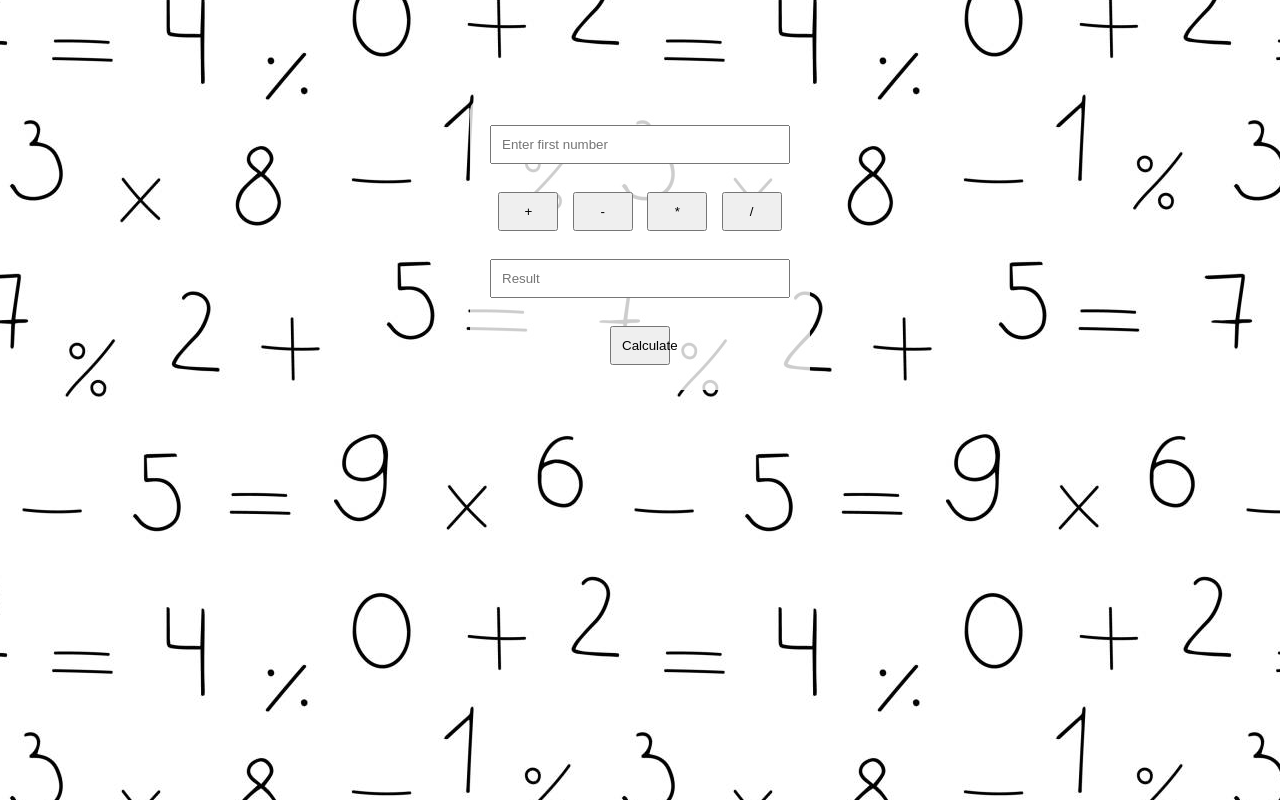
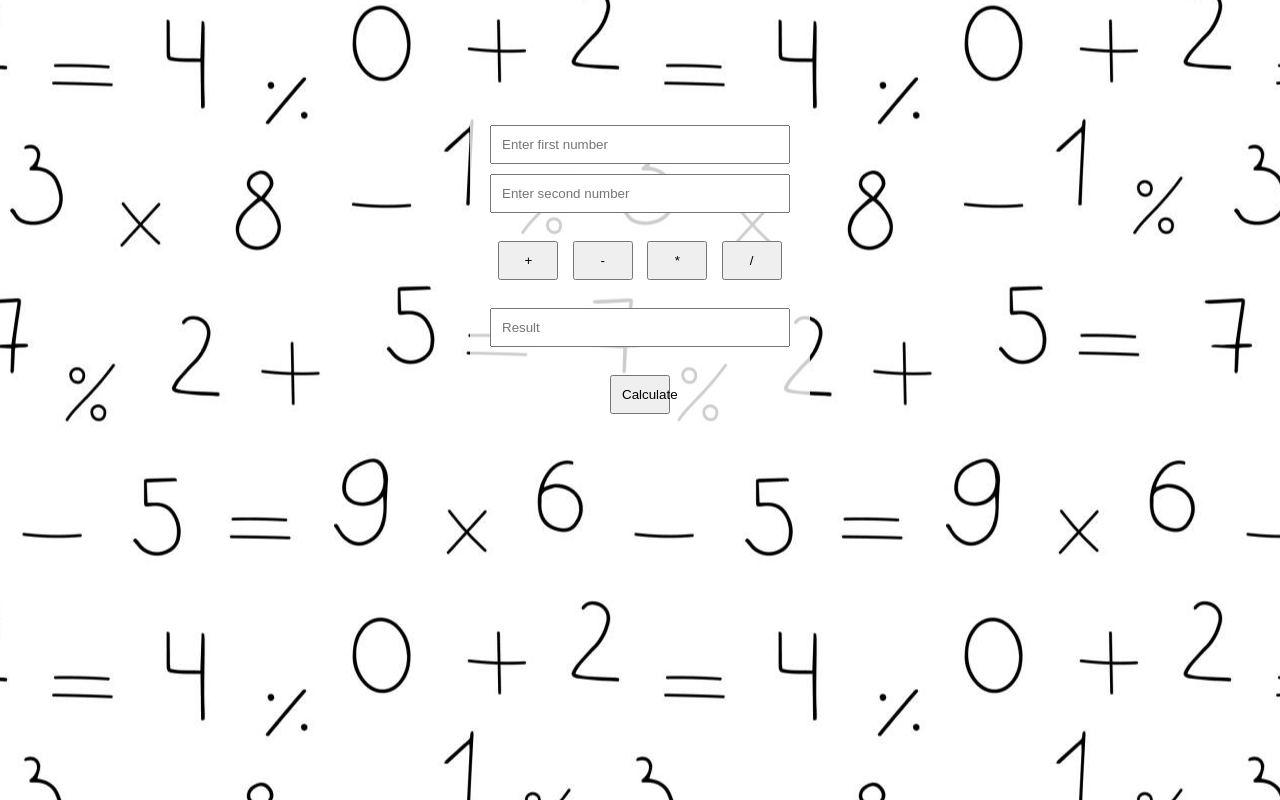
Before and after one commit to Fatma-Ezz/simple-calculator, a plain HTML site: page index.html in a window 1280 px wide. Drawn offline with Linux system fonts and the light colour scheme.

Commit message:
Update index.html

```diff
--- a/index.html
+++ b/index.html
@@ -9,6 +9,7 @@
 <body>
     <div id="calculator-container">
         <input type="number" id="num1" placeholder="Enter first number">
+        <input type="number" id="num2" placeholder="Enter second number">
         <br><br>
         <button onclick="setOperation('add')">+</button>
         <button onclick="setOperation('subtract')">-</button>
@@ -17,7 +18,7 @@
         <br><br>
         <input type="text" id="result" placeholder="Result" readonly>
         <br><br>
-        <button onclick="calculate()">Calculate</button>
+        <button id="calculate-button" onclick="calculate()">Calculate</button>
     </div>
     <script src="script.js"></script>
 </body>
```
